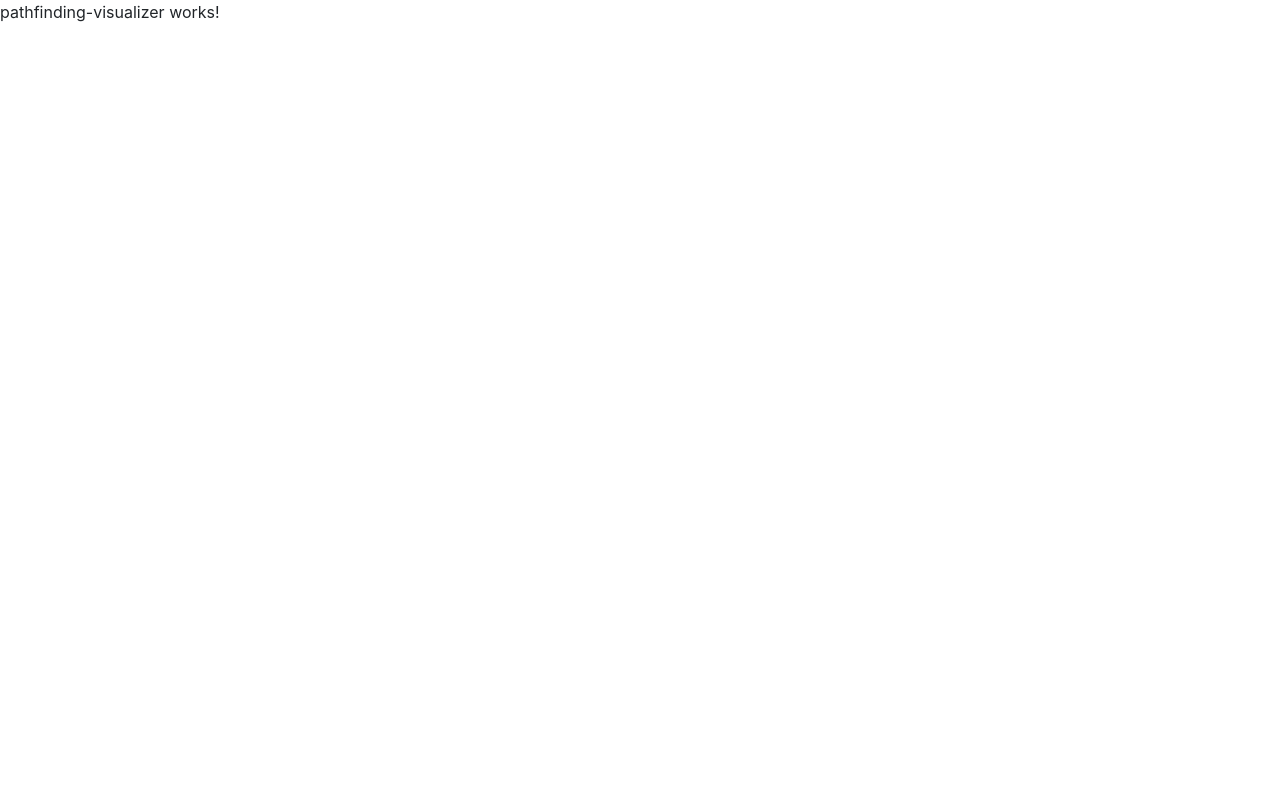
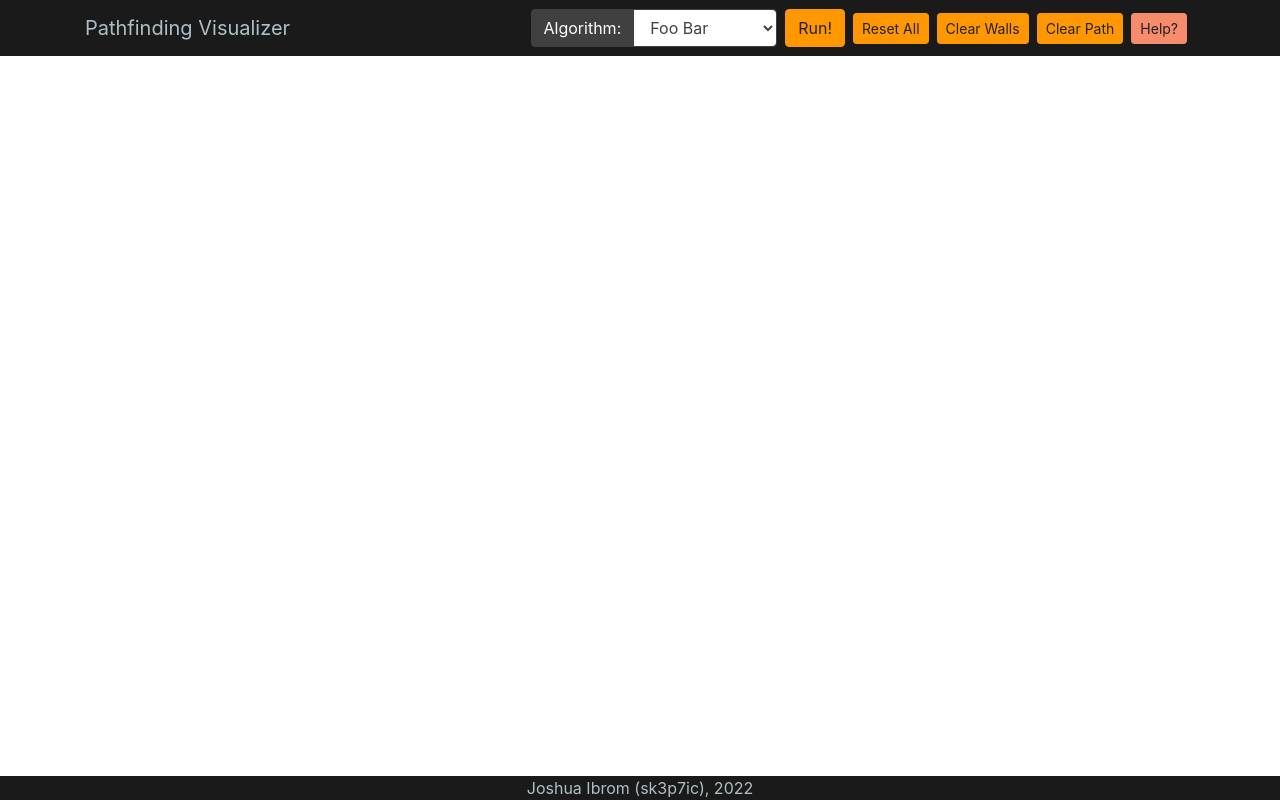
Before and after one commit to sk3p7ic/Pathfinding-Visualizer, an Angular app: page / in a window 1280 px wide. Built offline with nearby package versions, Linux system fonts and the light colour scheme.

Commit message:
Started work styling ui controls

```diff
--- a/src/app/pathfinding-visualizer/pathfinding-visualizer.component.html
+++ b/src/app/pathfinding-visualizer/pathfinding-visualizer.component.html
@@ -1 +1,28 @@
-<p>pathfinding-visualizer works!</p>
+<div>
+  <nav class="navbar fixed-top navbar-dark bg-dark">
+    <div class="container">
+      <a class="navbar-brand" href="#">Pathfinding Visualizer</a>
+      <ul class="navbar-nav">
+        <div class="form-inline">
+          <div class="input-group">
+            <div class="input-group-prepend">
+              <span class="input-group-text" id="algo-dropdown-text">Algorithm:</span>
+            </div>
+            <select id="algo-dropdown" class="form-control mr-sm-2">
+              <option selected>Foo Bar</option>
+              <option>Biz Baz</option>
+              <option>Lorem ipsum</option>
+            </select>
+          </div>
+          <button class="btn my-2 my-sm-0 mr-sm-2 btn-primary" type="button">Run!</button>
+          <button class="btn btn-sm my-2 my-sm-0 mr-sm-2 btn-primary" type="button">Reset All</button>
+          <button class="btn btn-sm my-2 my-sm-0 mr-sm-2 btn-primary" type="button">Clear Walls</button>
+          <button class="btn btn-sm my-2 my-sm-0 mr-sm-2 btn-primary" type="button">Clear Path</button>
+          <button class="btn btn-sm my-2 my-sm-0 mr-sm-2 btn-help" type="button">Help?</button>
+        </div>
+      </ul>
+    </div>
+  </nav>
+
+  <footer class="text-center bg-dark text-light">Joshua Ibrom (sk3p7ic), 2022</footer>
+</div>
--- a/src/app/pathfinding-visualizer/pathfinding-visualizer.component.sass
+++ b/src/app/pathfinding-visualizer/pathfinding-visualizer.component.sass
@@ -0,0 +1,39 @@
+@import ../../styles.sass
+
+.navbar-dark.bg-dark
+  background-color: $navbar_dark_bg
+  color: $navbar_dark_fg
+
+.navbar-dark .navbar-brand
+  color: $navbar_dark_fg
+
+.navbar-dark .input-group-text
+  background-color: $navbar_dark_input_group_bg
+  color: $navbar_dark_input_group_fg
+  border-color: $navbar_dark_input_group_bg
+
+.navbar-dark select
+  background-color: $navbar_dark_dropdown_bg
+  color: $navbar_dark_dropdown_fg
+  border-color: $navbar_dark_input_group_bg
+
+.navbar-dark .btn-primary
+  background-color: $btn_primary
+  border-color: $btn_primary
+  color: $main_bg
+
+.navbar-dark .btn-help
+  background-color: $btn_help
+  border-color: $btn_help
+  color: $main_bg
+
+
+footer
+  position: fixed
+  bottom: 0
+  left: 0
+  right: 0
+
+footer.bg-dark.text-light
+  background-color: $navbar_dark_bg
+  color: $navbar_dark_fg
--- a/src/styles.sass
+++ b/src/styles.sass
@@ -1 +1,12 @@
 /* You can add global styles to this file, and also import other style files */
+$navbar_dark_bg: #1a1a1a !important
+$navbar_dark_fg: #b0bec5 !important
+$navbar_dark_input_group_bg: #404040 !important
+$navbar_dark_input_group_fg: #fff !important
+$navbar_dark_dropdown_bg: $navbar_dark_input_group_fg
+$navbar_dark_dropdown_fg: $navbar_dark_input_group_bg
+
+$btn_primary: #ff9800 !important
+$btn_help: #f78c6c !important
+
+$main_bg: #212121 !important
```
